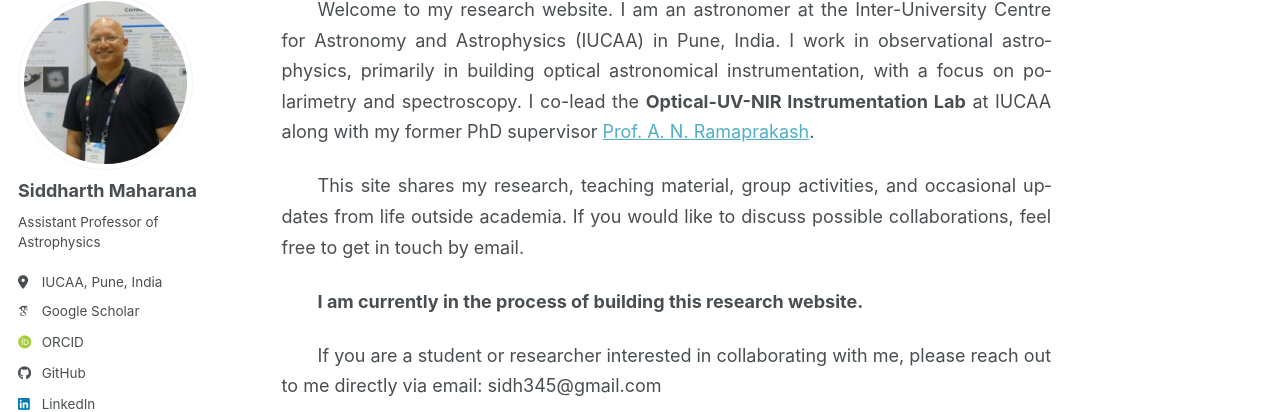
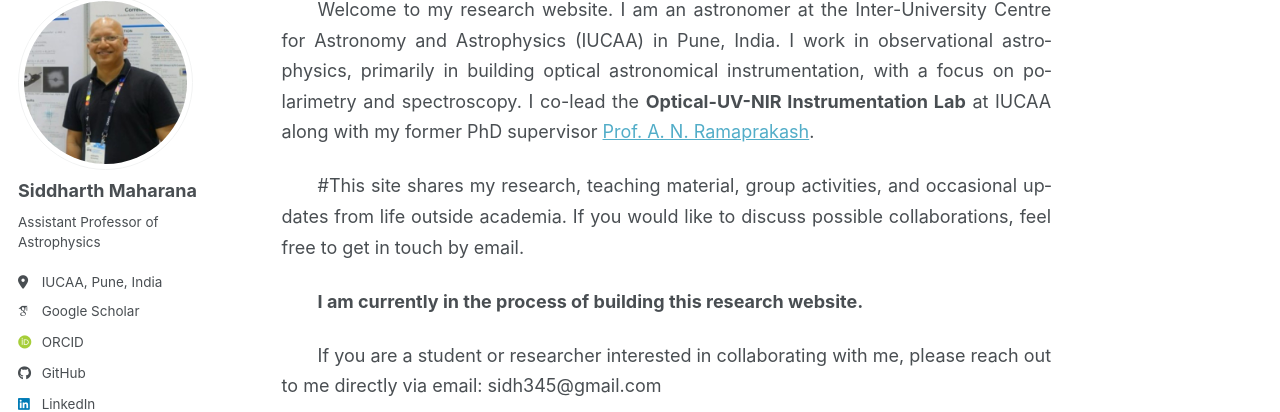
Before and after one commit to siddharth-maharana/siddharth-maharana.github.io, a Jekyll site: the page built from _pages/about.md, in a window 1280 px wide. Shown: the part 106-518 px from the top of the page. Built offline with Jekyll 4.4.1, drawn with Linux system fonts in a browser that asks for light colours; some web fonts are replaced; a script bundle is joined from its source files by our own code; library files that are not in the unit come from our copies.

```diff
--- a/_pages/about.md
+++ b/_pages/about.md
@@ -9,7 +9,7 @@ redirect_from:
 
 Welcome to my research website. I am an astronomer at the Inter-University Centre for Astronomy and Astrophysics (IUCAA) in Pune, India. I work in observational astrophysics, primarily in building optical astronomical instrumentation, with a focus on polarimetry and spectroscopy. I co-lead the **Optical-UV-NIR Instrumentation Lab** at IUCAA along with my former PhD supervisor [Prof. A. N. Ramaprakash](https://www.iucaa.in/en/faculty-research/anr).
 
-This site shares my research, teaching material, group activities, and occasional updates from life outside academia. If you would like to discuss possible collaborations, feel free to get in touch by email.
+#This site shares my research, teaching material, group activities, and occasional updates from life outside academia. If you would like to discuss possible collaborations, feel free to get in touch by email.
 
 **I am currently in the process of building this research website.**
 
```
